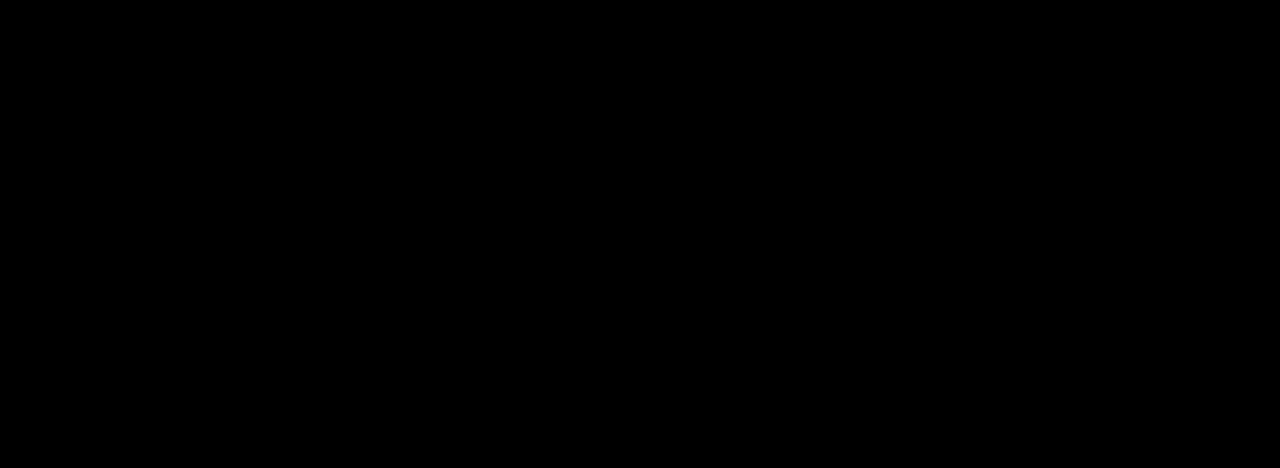
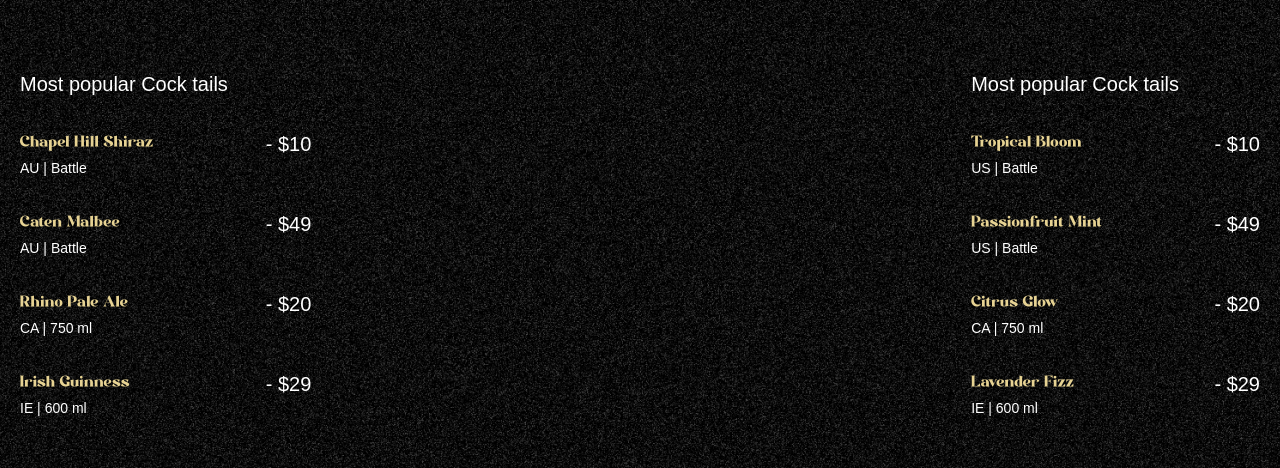
Before and after one commit to arshith123/cocktail-gsap, a React (Vite) app: page / in a window 1280 px wide. Shown: the part 890-1358 px from the top of the page. Built offline with nearby package versions, Linux system fonts and the light colour scheme; a web font is replaced by a local one.

Commit message:
completed cocktails sections

```diff
--- a/src/App.jsx
+++ b/src/App.jsx
@@ -2,18 +2,17 @@
 import { ScrollTrigger, SplitText } from 'gsap/all';
 import NavBar from './components/NavBar';
 import Hero from './components/Hero';
+import CockTail from './components/CockTail';
 
 gsap.registerPlugin(ScrollTrigger, SplitText)
 
 const App = () => {
     return (
-       <main>
-        <NavBar />
-        <Hero />
-        <div className='h-dvh bg-black'>
-
-        </div>
-       </main>
+        <main>
+            <NavBar />
+            <Hero />
+            <CockTail />
+        </main>
     )
 }
 
--- /dev/null
+++ b/src/components/CockTail.jsx
@@ -0,0 +1,71 @@
+import { useGSAP } from "@gsap/react";
+import { cocktailLists, mockTailLists } from "../../constants"
+import gsap from "gsap";
+
+
+const CockTail = () => {
+    useGSAP(()=>{
+        const parallaxTimeLine = gsap.timeline({
+            scrollTrigger: {
+                trigger:'#cocktails',
+                start:'top 30%',
+                end: 'bottom 80%',
+                scrub:true,
+            }
+        })
+
+        parallaxTimeLine.from('#c-left-leaf',{
+            x: -100, y: 100
+        })
+        .from('#c-right-leaf',{
+            x:100,y:100
+        })
+    },[])
+
+
+    return (
+        <section id="cocktails" className="noisy">
+            <img src="/images/cocktail-left-leaf.png" alt="l-leaf" id="c-left-leaf" />
+            <img src="/images/cocktail-right-leaf.png" alt="r-leaf" id="c-right-leaf" />
+
+            <div className="list">
+                <div className="popular">
+                    <h2>Most popular Cock tails</h2>
+                    <ul>
+                        {cocktailLists.map(({ name, country, detail, price }) => {
+                            return (
+                                <li key={name}>
+                                    <div className="md:me-28">
+                                        <h3>{name}</h3>
+                                        <p>{country} | {detail}</p>
+                                    </div>
+                                    <span>- {price}</span>
+                                </li>
+                            );
+                        })}
+                    </ul>
+                </div>
+
+                 <div className="loved">
+                    <h2>Most popular Cock tails</h2>
+                    <ul>
+                        {mockTailLists.map(({ name, country, detail, price }) => {
+                            return (
+                                <li key={name}>
+                                    <div className="md:me-28">
+                                        <h3>{name}</h3>
+                                        <p>{country} | {detail}</p>
+                                    </div>
+                                    <span>- {price}</span>
+                                </li>
+                            );
+                        })}
+                    </ul>
+                </div>
+
+            </div>
+        </section>
+    )
+}
+
+export default CockTail
--- a/src/components/Hero.jsx
+++ b/src/components/Hero.jsx
@@ -117,6 +117,7 @@
                 />
             </div>
         </>
+
     )
 }
 
```
